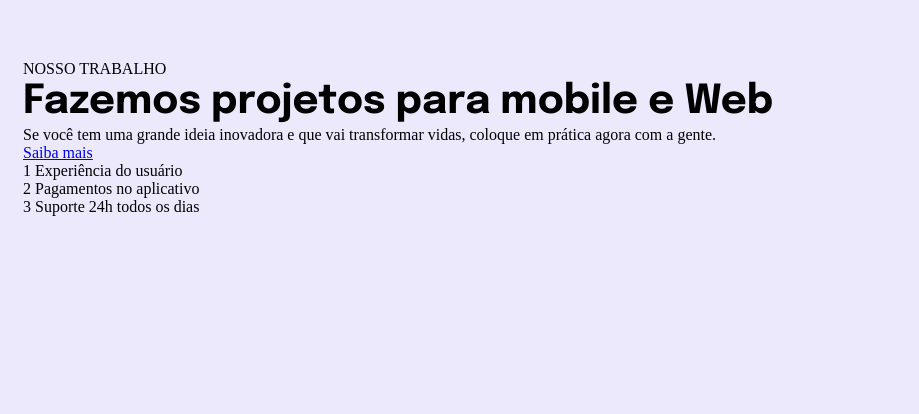
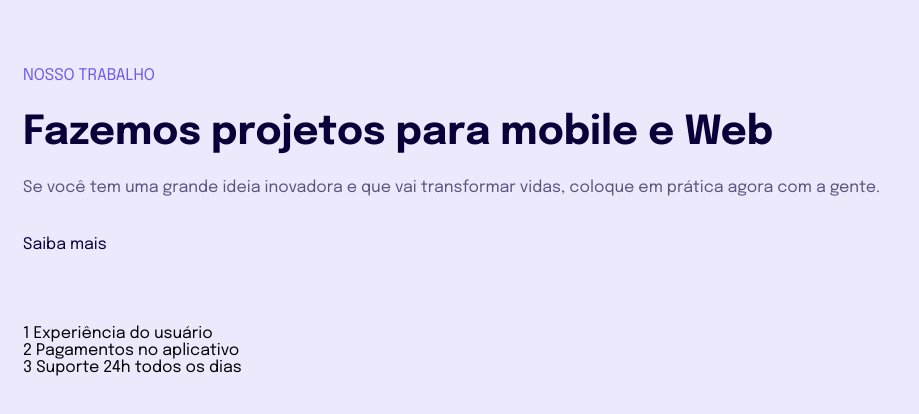
Before and after one commit to somentebruno/Projeto-04, a plain HTML site: page index.html in a window 1280 px wide. Shown: the whole page, without its empty margins (0-919 px from the left). Drawn offline with Linux system fonts and the light colour scheme.

Commit message:
code refactoring

```diff
--- a/index.html
+++ b/index.html
@@ -12,7 +12,7 @@
 </head>
 <body>
   <main>
-    <p>NOSSO TRABALHO</p>
+    <p>nosso trabalho</p>
     <h1>Fazemos projetos para mobile e Web</h1>
     <p>Se você tem uma grande ideia inovadora e que vai transformar vidas, coloque em prática agora com a gente.</p>
     <a href="#">Saiba mais</a>
--- a/style.css
+++ b/style.css
@@ -13,10 +13,41 @@ ul {
 body {
   background: #ECE9FD;
   padding: 3.75rem 1.4375rem 4.125rem;
+  font-family: Epilogue, sans-serif;
 }
 
 h1 {
-  font-family: Epilogue, sans-serif;
   font-size: 2.5rem;
   line-height: 3rem;
+  font-weight: 800;
+  color: #090039;
+  margin-bottom: 0.9375rem;
 }
+
+main p:first-child{
+  color: #7158EF;
+  font-size: 1rem;
+  text-transform: uppercase;
+  line-height: 2rem;
+  margin-bottom: 1.0625rem;
+}
+
+h1 + p{
+  color: rgba(10, 0, 57, 0.64);
+  line-height: 2rem;
+  margin-bottom: 2rem;
+}
+
+main a {
+  color: #090039;
+  text-decoration: none;
+
+}
+
+a:hover {
+  color: #7158EF;
+}
+
+ul {
+  margin-top: 4.5rem;
+}
```
